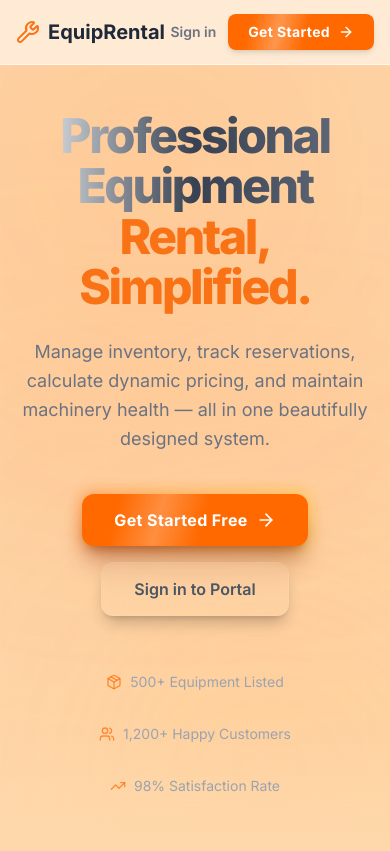
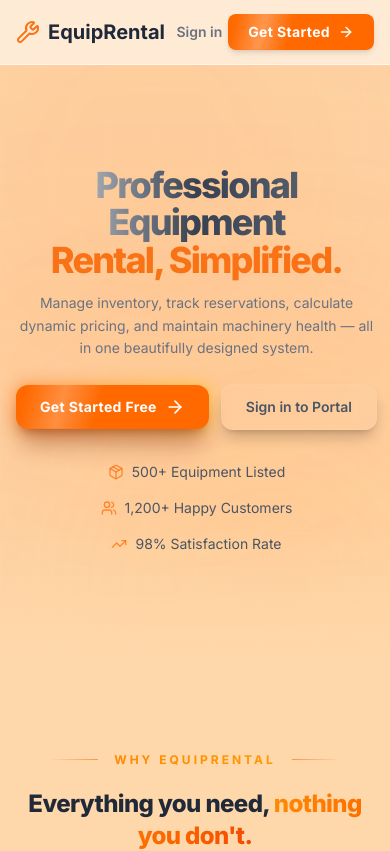
Before and after one commit to aveenavin/Equipment-Rental-Manager, a React (Vite) app in the folder frontend/: page / in a window 390 px wide. Shown: the top 851 px of the page. Built offline with nearby package versions, Linux system fonts and the light colour scheme; no server answers.

Commit message:
fix small responsive

```diff
--- a/frontend/src/components/layout/AdminHeader.jsx
+++ b/frontend/src/components/layout/AdminHeader.jsx
@@ -30,9 +30,9 @@ const AdminHeader = ({ title, lastUpdated, setMobileOpen }) => {
             </span>
           )}
           <span className="text-[13px] font-medium text-orange-100 hidden sm:block">{user?.name}</span>
-          <Button variant="ghost" size="sm" onClick={logout} className="flex items-center gap-1.5 !text-white hover:bg-orange-700 transition-colors h-8 px-2.5 text-xs">
-            <LogOut className="h-3.5 w-3.5" /> <span className="hidden sm:inline">Logout</span>
-          </Button>
+          <button onClick={logout} className="flex items-center gap-1.5 px-3 py-1.5 rounded-lg bg-white/10 border border-white/10 hover:bg-red-500/20 hover:border-red-500/30 text-white/80 hover:text-red-300 text-xs font-medium transition-all duration-200 active:scale-95 shadow-md shadow-black/25">
+              <LogOut className="h-3.5 w-3.5" /> <span className="hidden sm:inline">Logout</span>
+            </button>
         </div>
       </div>
     </header>
--- a/frontend/src/components/layout/CustomerHeader.jsx
+++ b/frontend/src/components/layout/CustomerHeader.jsx
@@ -36,15 +36,13 @@ const CustomerHeader = ({ title, setMobileOpen }) => {
 
         <div className="flex items-center gap-3.5">
           <span className="text-[13px] font-medium text-orange-100 hidden sm:block">{user?.name}</span>
-          <Button
-            variant="ghost"
-            size="sm"
-            onClick={logout}
-            className="flex items-center gap-1.5 !text-white hover:bg-orange-700 transition-colors h-8 px-2.5 text-xs"
-          >
-            <LogOut className="h-3.5 w-3.5" />
-            <span className="hidden sm:inline">Logout</span>
-          </Button>
+          <button
+              onClick={logout}
+              className="flex items-center gap-1.5 px-3 py-1.5 rounded-lg bg-white/10 border border-white/10 hover:bg-red-500/20 hover:border-red-500/30 text-white/80 hover:text-red-300 text-xs font-medium transition-all duration-200 active:scale-95 shadow-md shadow-black/25"
+            >
+              <LogOut className="h-3.5 w-3.5" />
+              <span className="hidden sm:inline">Logout</span>
+            </button>
         </div>
       </div>
     </header>
--- a/frontend/src/layouts/PublicLayout.jsx
+++ b/frontend/src/layouts/PublicLayout.jsx
@@ -28,20 +28,23 @@ const PublicLayout = () => {
             <span>EquipRental</span>
           </Link>
 
-          <nav className="flex items-center gap-3">
+          <nav className="flex items-center gap-1.5 sm:gap-2">
             {isAuthenticated ? (
               <>
                 <Link
                   to={dashboardPath}
-                  className="flex items-center gap-1.5 text-sm font-medium text-slate-300 hover:text-slate-100 transition-colors"
+                  className="flex items-center gap-1 sm:gap-1.5 px-2.5 py-1.5 sm:px-4 sm:py-2 rounded-lg bg-white/5 border border-white/10 hover:bg-orange-500/15 hover:border-orange-500/30 text-slate-300 hover:text-orange-400 text-xs sm:text-sm font-medium transition-all duration-200 shadow-md shadow-black/25"
                 >
                   <LayoutDashboard className="h-4 w-4" />
                   Dashboard
                 </Link>
-                <Button variant="secondary" size="sm" onClick={handleLogout} className="flex items-center gap-1.5">
-                  <LogOut className="h-4 w-4" />
-                  Logout
-                </Button>
+                <button
+                    onClick={handleLogout}
+                    className="flex items-center gap-1 sm:gap-1.5 px-2.5 py-1.5 sm:px-4 sm:py-2 rounded-lg bg-white/5 border border-white/10 hover:bg-red-500/15 hover:border-red-500/30 text-slate-300 hover:text-red-400 text-xs sm:text-sm font-medium transition-all duration-200 active:scale-95 shadow-md shadow-black/25"
+                  >
+                    <LogOut className="h-3.5 w-3.5" />
+                    Logout
+                  </button>
               </>
             ) : (
               <>
--- a/frontend/src/pages/public/Home.jsx
+++ b/frontend/src/pages/public/Home.jsx
@@ -29,7 +29,7 @@ const Home = () => {
     <div className="relative overflow-hidden bg-slate-950 text-slate-100">
 
       {/* ── HERO SECTION ─────────────────────────────────────────────────── */}
-      <section className="relative min-h-[92vh] flex flex-col items-center justify-center text-center px-4 overflow-hidden">
+      <section className="relative min-h-[70vh] sm:min-h-[92vh] flex flex-col items-center justify-center text-center px-4 overflow-hidden">
 
         {/* Grid overlay */}
         <div className="absolute inset-0 hero-grid pointer-events-none" />
@@ -47,7 +47,7 @@ const Home = () => {
           viewport={{ once: true, amount: 0.2 }}
         >
           {/* Headline */}
-          <motion.h1 variants={fadeInUp} className="text-5xl sm:text-7xl font-black tracking-tighter leading-[1.05] mb-6">
+          <motion.h1 variants={fadeInUp} className="text-4xl sm:text-7xl font-black tracking-tighter leading-[1.05] mb-3 sm:mb-6">
             <span className="block text-transparent bg-clip-text bg-gradient-to-r from-white via-slate-200 to-slate-400">Professional Equipment</span>
             <span className="block text-primary-500">
               Rental, Simplified.
@@ -55,21 +55,21 @@ const Home = () => {
           </motion.h1>
 
           {/* Sub-headline */}
-          <motion.p variants={fadeInUp} className="text-lg sm:text-xl text-slate-400 max-w-2xl mx-auto leading-relaxed mb-10">
+          <motion.p variants={fadeInUp} className="text-sm sm:text-lg text-slate-400 max-w-2xl mx-auto leading-relaxed mb-6 sm:mb-10">
             Manage inventory, track reservations, calculate dynamic pricing, and maintain machinery health — all in one beautifully designed system.
           </motion.p>
 
           {/* CTA Buttons */}
-          <motion.div variants={fadeInUp} className="flex flex-col sm:flex-row items-center justify-center gap-4 mb-14">
+          <motion.div variants={fadeInUp} className="flex flex-row items-center justify-center gap-3 sm:gap-4 mb-8 sm:mb-14">
             {/* Primary CTA */}
             <div className="relative group">
               <div className="absolute -inset-0.5 bg-gradient-to-r from-orange-500 to-amber-400 rounded-xl blur opacity-50 group-hover:opacity-80 transition-all duration-500" />
               <Link
                 to="/register"
-                className="relative flex items-center gap-2.5 px-8 py-3.5 rounded-xl bg-orange-500 hover:bg-orange-600 text-white font-bold text-base tracking-wide shadow-xl shadow-orange-900/40 transition-all duration-200 active:scale-95 overflow-hidden group/btn"
+                className="relative flex items-center gap-2.5 px-6 py-3 sm:px-8 sm:py-3.5 rounded-xl bg-orange-500 hover:bg-orange-600 text-white font-bold text-sm sm:text-base tracking-wide shadow-xl shadow-orange-900/40 transition-all duration-200 active:scale-95 overflow-hidden group/btn"
               >
                 <span className="absolute inset-0 w-[40%] h-full bg-gradient-to-r from-transparent via-white/25 to-transparent animate-btn-shine pointer-events-none" />
-                <span className="relative z-10 flex items-center gap-2">
+                <span className="relative z-10 flex items-center gap-2 whitespace-nowrap">
                   Get Started Free
                   <ArrowRight className="h-5 w-5 group-hover/btn:translate-x-1 transition-transform duration-200" />
                 </span>
@@ -79,14 +79,14 @@ const Home = () => {
             {/* Ghost CTA */}
             <Link
               to="/login"
-              className="group flex items-center gap-2.5 px-8 py-3.5 rounded-xl bg-white/5 hover:bg-orange-500/10 text-slate-300 hover:text-orange-500 font-semibold text-base backdrop-blur-md border border-white/5 hover:border-orange-500/30 transition-all duration-300 hover:-translate-y-0.5 shadow-lg shadow-black/20"
+              className="group flex items-center gap-2.5 px-6 py-3 sm:px-8 sm:py-3.5 rounded-xl bg-white/5 hover:bg-orange-500/10 text-slate-300 hover:text-orange-500 font-semibold text-sm sm:text-base backdrop-blur-md border border-white/5 hover:border-orange-500/30 transition-all duration-300 hover:-translate-y-0.5 shadow-lg shadow-black/20 whitespace-nowrap"
             >
               Sign in to Portal
             </Link>
           </motion.div>
 
           {/* Social proof bar */}
-          <motion.div variants={fadeInUp} className="flex flex-wrap items-center justify-center gap-8 text-sm text-slate-500">
+          <motion.div variants={fadeInUp} className="flex flex-wrap items-center justify-center gap-4 sm:gap-8 text-sm text-slate-300">
             {[
               { icon: Package, text: '500+ Equipment Listed' },
               { icon: Users, text: '1,200+ Happy Customers' },
@@ -118,12 +118,12 @@ const Home = () => {
           <motion.div variants={fadeInUp} className="text-center mb-14">
             <div className="flex items-center justify-center gap-4 mb-5">
               <div className="h-px w-12 bg-gradient-to-r from-transparent to-orange-500/60"></div>
-              <span className="text-sm font-bold uppercase tracking-[0.25em] bg-clip-text text-transparent bg-gradient-to-r from-orange-400 to-amber-500">
+              <span className="text-xs sm:text-sm font-bold uppercase tracking-[0.25em] bg-clip-text text-transparent bg-gradient-to-r from-orange-400 to-amber-500">
                 Why EquipRental
               </span>
               <div className="h-px w-12 bg-gradient-to-l from-transparent to-orange-500/60"></div>
             </div>
-            <h2 className="text-3xl sm:text-4xl font-black tracking-tight">
+            <h2 className="text-2xl sm:text-4xl font-black tracking-tight">
               <span className="text-slate-100">
                 Everything you need,
               </span>{' '}
```
